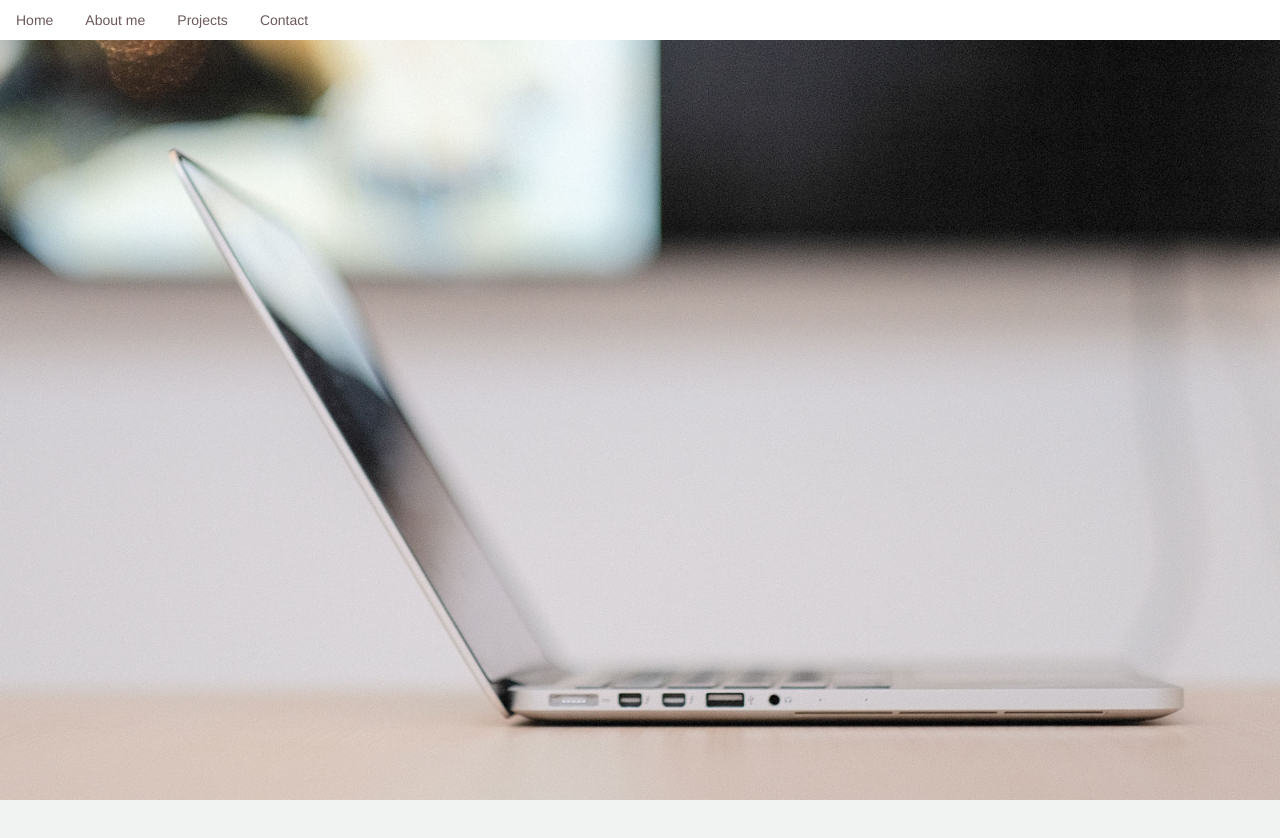
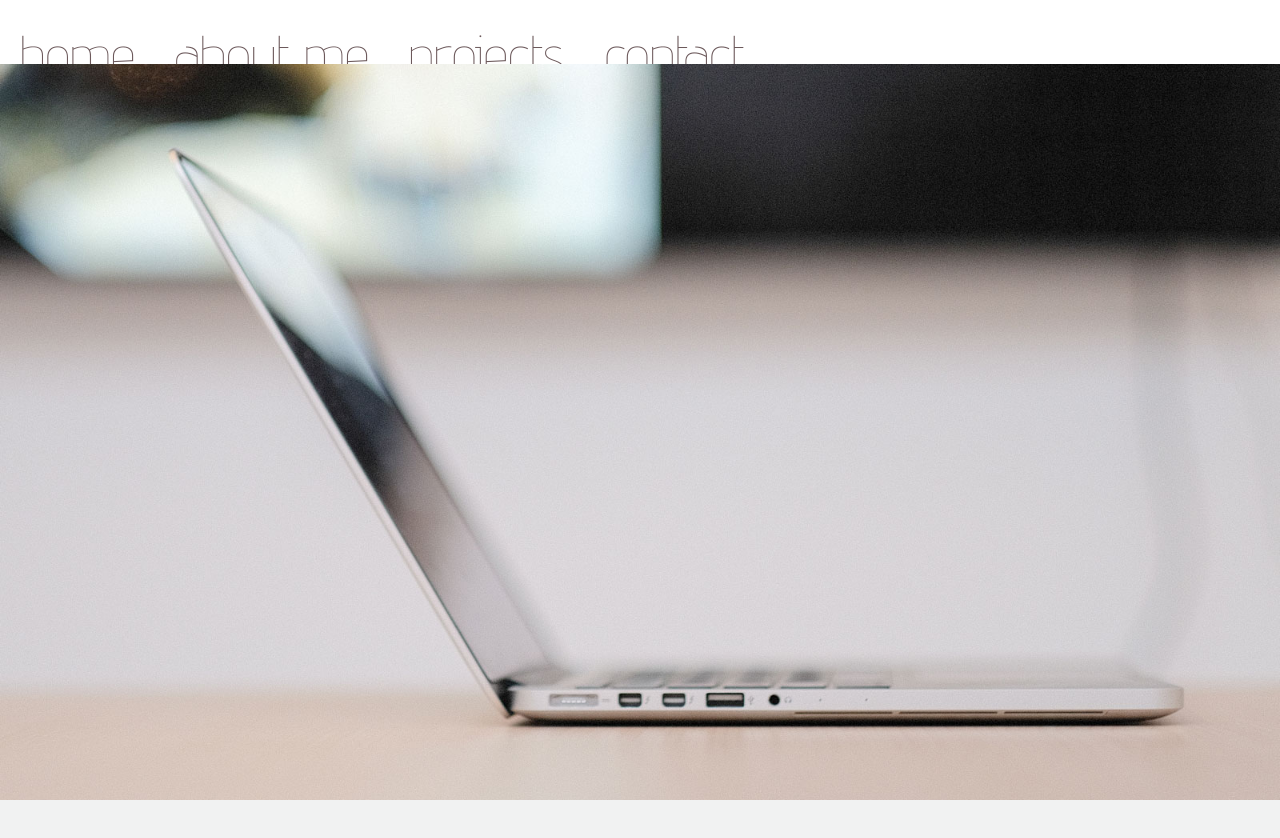
Before and after one commit to marchefk/Portfolio, a plain HTML site: page index.html in a window 1280 px wide. Shown: the top 838 px of the page. Drawn offline with nearby package versions, Linux system fonts and the light colour scheme.

Commit message:
Started working on navbar

```diff
--- a/index.html
+++ b/index.html
@@ -3,7 +3,8 @@
 
 <head>
     <meta charset="utf-8">
-    <link href="https://fonts.googleapis.com/css?family=Quicksand:40" rel="stylesheet">
+    <link href="https://fonts.googleapis.com/css?family=Quicksand:40|Advent+Pro:100" rel="stylesheet">
+    <link rel="stylesheet" href="https://cdnjs.cloudflare.com/ajax/libs/font-awesome/4.7.0/css/font-awesome.min.css">
     <link rel="stylesheet" href="https://maxcdn.bootstrapcdn.com/bootstrap/3.3.7/css/bootstrap.min.css" integrity="sha384-BVYiiSIFeK1dGmJRAkycuHAHRg32OmUcww7on3RYdg4Va+PmSTsz/K68vbdEjh4u" crossorigin="anonymous">
     <link rel="stylesheet" type="text/css" href="master.css" media="screen">
     <title></title>
@@ -11,10 +12,10 @@
 
 <body>
     <div id="navbar">
-        <a href="#home">Home</a>
-        <a href="#about">About me</a>
-        <a href="#projects">Projects</a>
-        <a href="#contact">Contact</a>
+        <a href="#home" class="nav home">home</a>
+        <a href="#about" class="nav about">about me</a>
+        <a href="#projects" class="nav projects">projects</a>
+        <a href="#contact" class="nav contact">contact</a>
     </div>
     <div id="home" class="full">
     </div>
@@ -44,6 +45,7 @@
     </div>
     <div id="contact" class="full">
     </div>
+    <script type="text/javascript" src="index.js" charset="utf-8"></script>
 </body>
 
 </html>
--- a/master.css
+++ b/master.css
@@ -2,6 +2,7 @@ html, body {
     width: 100%;
     height: 100%;
     margin: 0;
+    font-family: 'Advent Pro', sans-serif;
 }
 #navbar {
     overflow: hidden;
@@ -13,6 +14,7 @@ html, body {
     width: 100%;
     /* Full width */
     z-index: 9;
+    height: 8%;
 }
 
 #navbar a {
@@ -20,8 +22,9 @@ html, body {
     display: block;
     color: #6c595b;
     text-align: center;
-    padding: 10px 16px;
+    padding: 15px 20px;
     text-decoration: none;
+    font-size: 4em;
 }
 
 .full {
```
